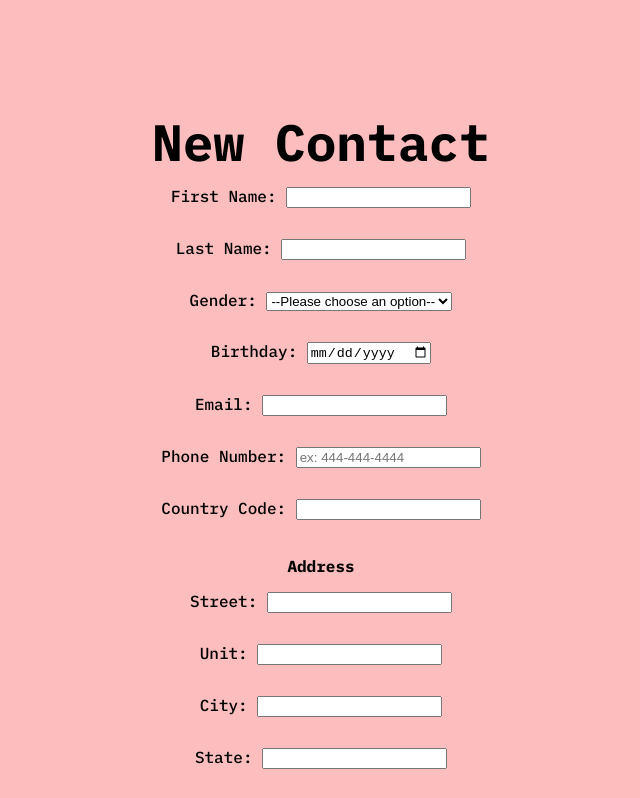
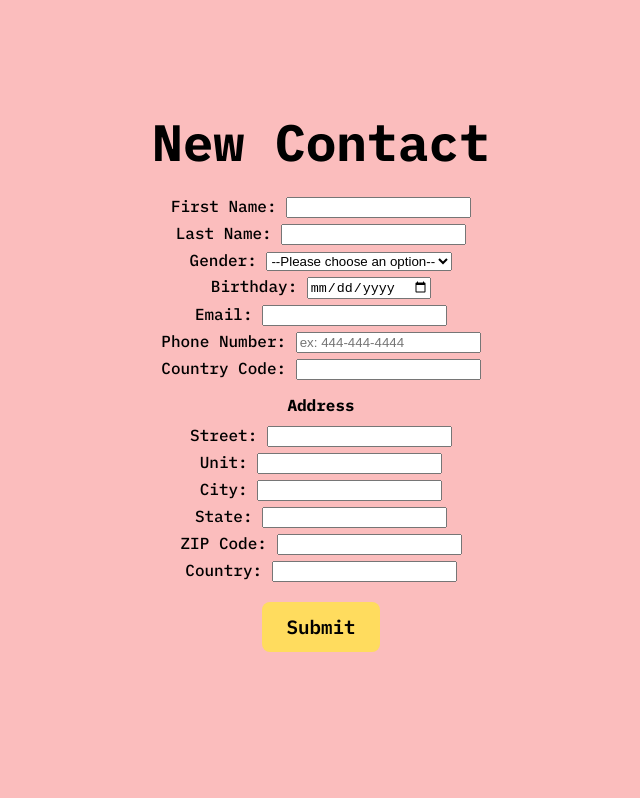
Before and after one commit to dyazdani/contact-list, a React (Vite) app: page /create in a window 1280 px wide. Shown: the top 798 px of the page, without its empty margins (319-959 px from the left). Built offline with nearby package versions, Linux system fonts and the light colour scheme.

Commit message:
Adjusted spacing

```diff
--- a/src/index.css
+++ b/src/index.css
@@ -26,10 +26,6 @@ a:hover {
   margin: 5rem 0;
 }
 
-#root * {
-  margin-bottom: 15px;
-}
-
 #root p {
   margin-top: 5px;
 }
@@ -44,9 +40,10 @@ a:hover {
   gap: 15px;
 }
 
-h1 {
+#root h1 {
   font-size: 3.2em;
   line-height: 1.1;
+  margin-bottom: 25px;
 }
 
 ul {
@@ -69,6 +66,8 @@ button {
   background-color: #ffdc5e;
   cursor: pointer;
   transition: border-color 0.25s;
+  margin-top: 15px;
+  margin-bottom: 15px;
 }
 button:hover {
   border-color: #001B2E;
@@ -92,10 +91,15 @@ button a {
   margin-top: 15px;
 }
 
-#address div {
+form div {
   margin-bottom: 5px;
 }
 
 label {
   font-weight: 500;
 }
+
+h4 {
+  margin-top: 15px;
+  margin-bottom: 10px;
+}
```
